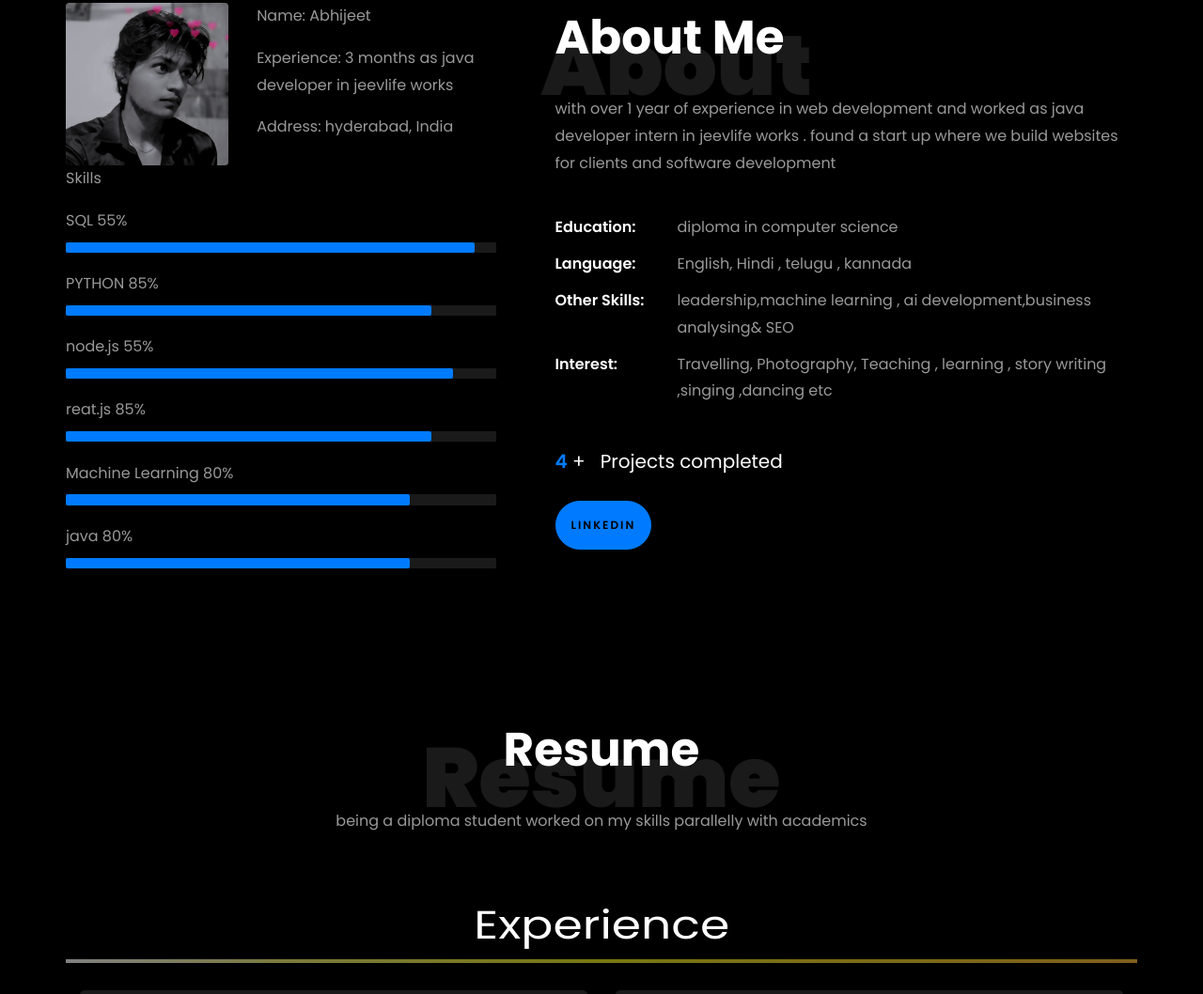
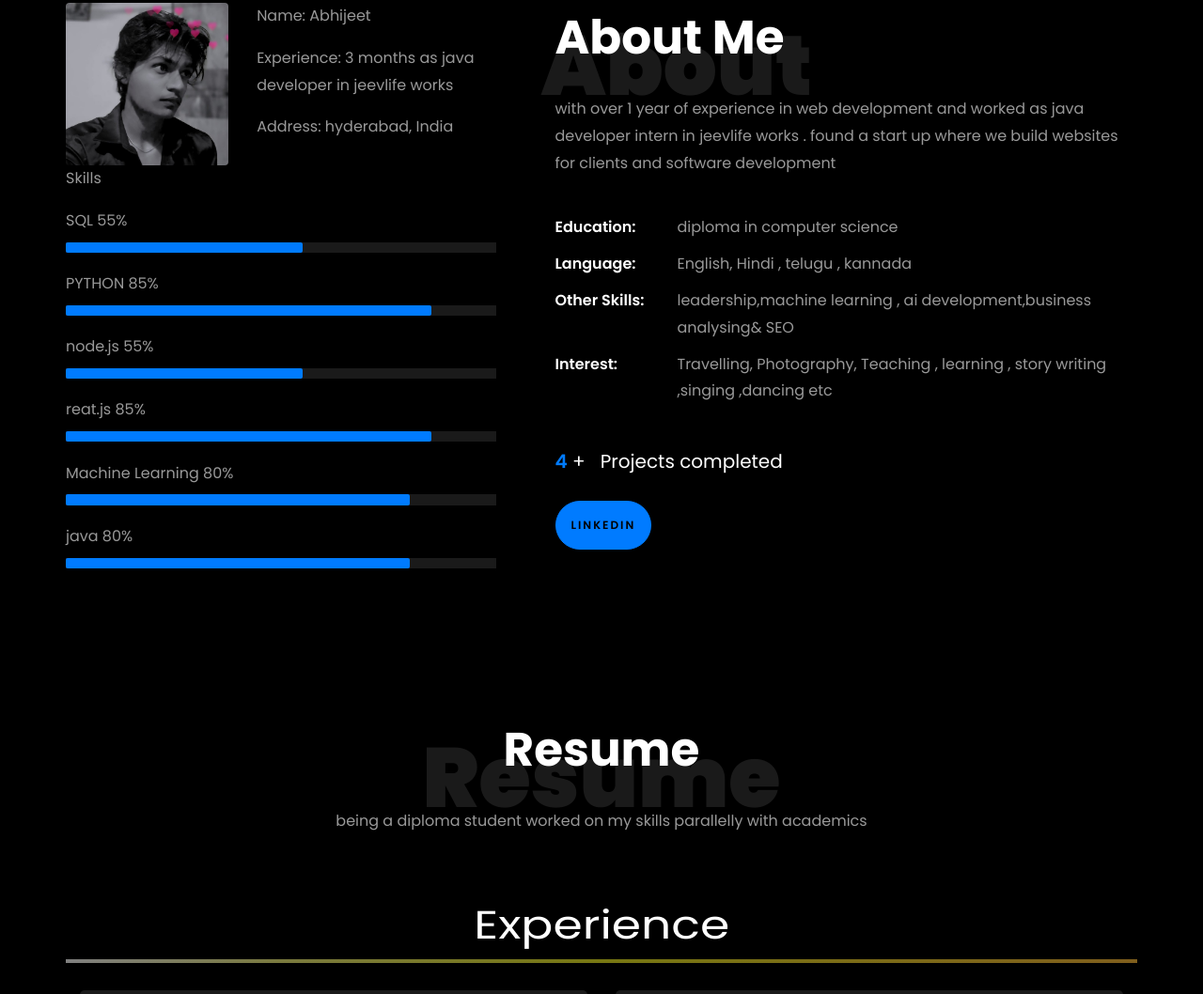
Before and after one commit to Habhijeet/portfolio, a plain HTML site: page index.html in a window 1280 px wide. Shown: the part 859-1917 px from the top of the page at 94% size. Drawn offline with Linux system fonts and the light colour scheme; files whose address does not match are found by name.

Commit message:
Update index.html

```diff
--- a/index.html
+++ b/index.html
@@ -228,7 +228,7 @@
 									<p class="title-s">Skills</p>
 									<span>SQL</span> <span class="pull-right">55%</span>
 									<div class="progress">
-										<div class="progress-bar" role="progressbar" style="width: 95%;" aria-valuenow="95" aria-valuemin="0"
+										<div class="progress-bar" role="progressbar" style="width: 55%;" aria-valuenow="55" aria-valuemin="0"
 											aria-valuemax="100"></div>
 									</div>
 
@@ -240,7 +240,7 @@
 
 									<span>node.js</span> <span class="pull-right">55%</span>
 									<div class="progress">
-										<div class="progress-bar" role="progressbar" style="width: 90%" aria-valuenow="90" aria-valuemin="0"
+										<div class="progress-bar" role="progressbar" style="width: 55%" aria-valuenow="55" aria-valuemin="0"
 											aria-valuemax="100"></div>
 									</div>
 
```
